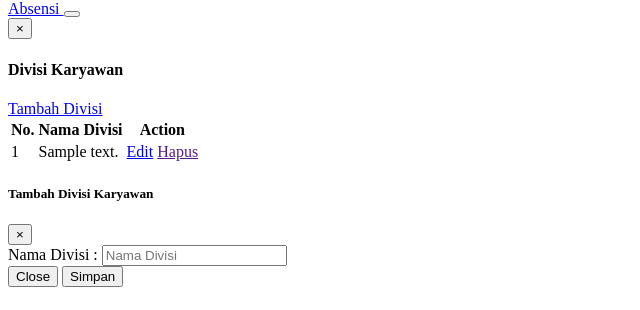
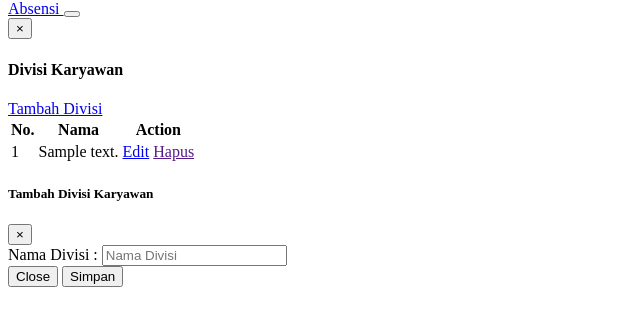
Before and after one commit to piuru/absensi-ptBCL, a PHP site: template application/views/divisi.php in a window 1280 px wide. Shown: the part 277-587 px from the top of the page, without its empty margins (0-640 px from the left). Run offline with PHP 8.4, Linux system fonts and the light colour scheme; the template is opened without the code that fills it: most values are stand-ins (such as "Sample title", 1, 10 or a date in 2020); data that the repository does not hold is empty.

Commit message:
nama di ubah

```diff
--- a/application/views/divisi.php
+++ b/application/views/divisi.php
@@ -12,7 +12,7 @@
                     <table class="table table-striped">
                         <thead>
                             <th>No.</th>
-                            <th>Nama Divisi</th>
+                            <th>Nama </th>
                             <th>Action</th>
                         </thead>
                         <tbody id="tbody-divisi">
```
